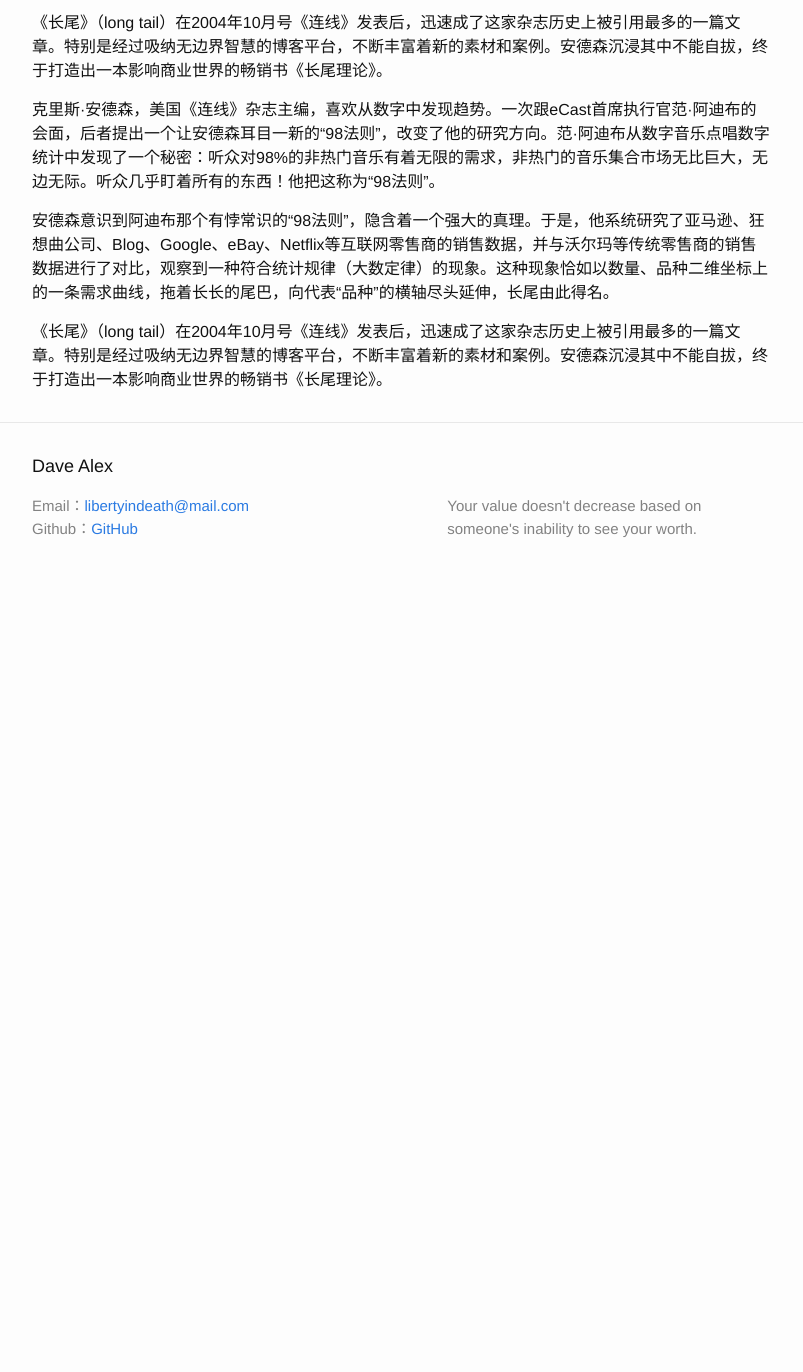
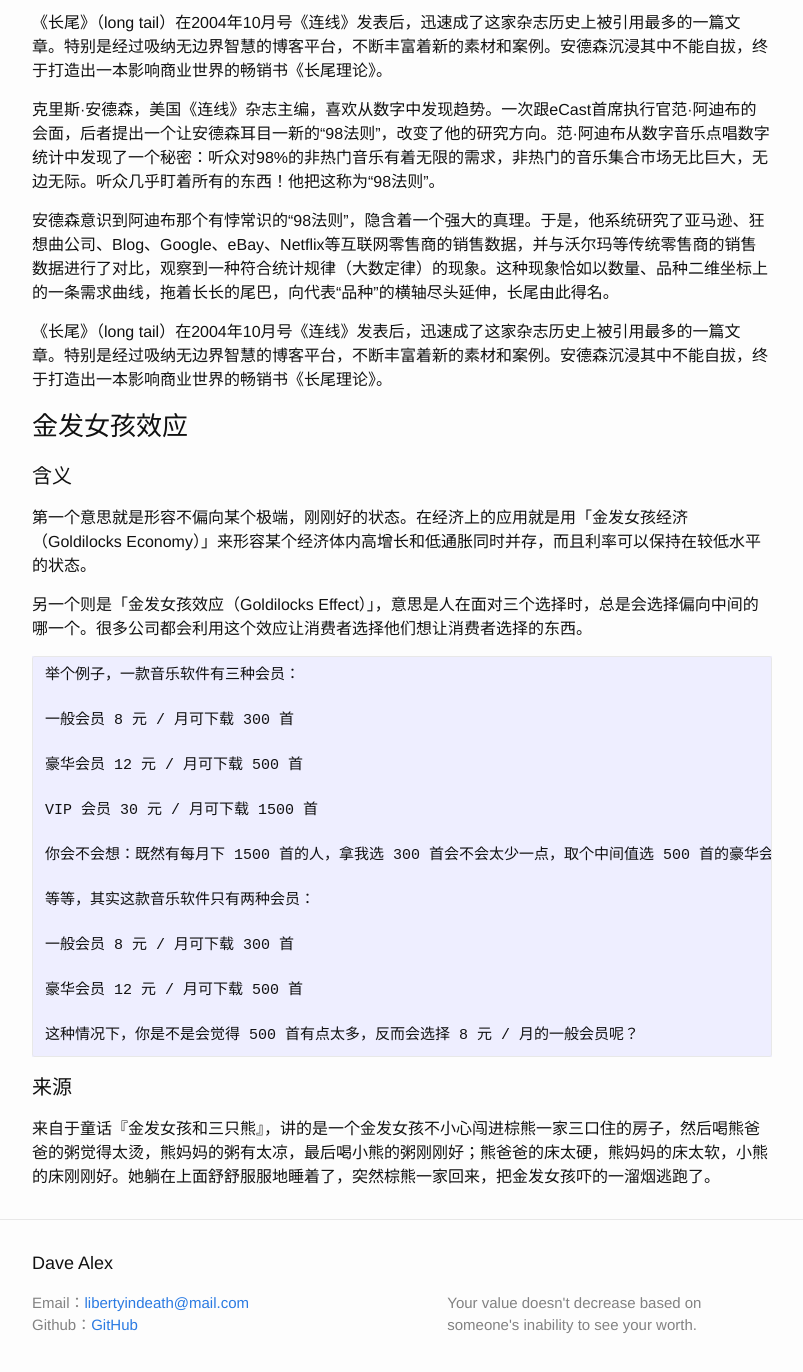
Before and after one commit to LibertyinDeath/libertyindeath.github.com, a Jekyll site: the page built from _posts/2017-01-03-somewords.markdown, in a window 1280 px wide and 1400 px high, scrolled down 2304 px. Shown: the top 1372 px of the window, without its empty margins (238-1041 px from the left). Built offline with Jekyll 4.4.1, drawn with Linux system fonts in a browser that asks for light colours; before the commit the page ends 2934 px from its top, so only the background shows below that.

Commit message:
金发女孩

````diff
--- a/_posts/2017-01-03-somewords.markdown
+++ b/_posts/2017-01-03-somewords.markdown
@@ -64,3 +64,35 @@
 <p>克里斯·安德森，美国《连线》杂志主编，喜欢从数字中发现趋势。一次跟eCast首席执行官范·阿迪布的会面，后者提出一个让安德森耳目一新的“98法则”，改变了他的研究方向。范·阿迪布从数字音乐点唱数字统计中发现了一个秘密：听众对98%的非热门音乐有着无限的需求，非热门的音乐集合市场无比巨大，无边无际。听众几乎盯着所有的东西！他把这称为“98法则”。</p>
 <p>安德森意识到阿迪布那个有悖常识的“98法则”，隐含着一个强大的真理。于是，他系统研究了亚马逊、狂想曲公司、Blog、Google、eBay、Netflix等互联网零售商的销售数据，并与沃尔玛等传统零售商的销售数据进行了对比，观察到一种符合统计规律（大数定律）的现象。这种现象恰如以数量、品种二维坐标上的一条需求曲线，拖着长长的尾巴，向代表“品种”的横轴尽头延伸，长尾由此得名。</p>
 <p>《长尾》（long tail）在2004年10月号《连线》发表后，迅速成了这家杂志历史上被引用最多的一篇文章。特别是经过吸纳无边界智慧的博客平台，不断丰富着新的素材和案例。安德森沉浸其中不能自拔，终于打造出一本影响商业世界的畅销书《长尾理论》。</p>
+
+### 金发女孩效应
+
+#### 含义
+
+<p>第一个意思就是形容不偏向某个极端，刚刚好的状态。在经济上的应用就是用「金发女孩经济（Goldilocks Economy）」来形容某个经济体内高增长和低通胀同时并存，而且利率可以保持在较低水平的状态。</p>
+
+<p>另一个则是「金发女孩效应（Goldilocks Effect）」，意思是人在面对三个选择时，总是会选择偏向中间的哪一个。很多公司都会利用这个效应让消费者选择他们想让消费者选择的东西。</p>
+
+```
+举个例子，一款音乐软件有三种会员：
+
+一般会员 8 元 / 月可下载 300 首
+
+豪华会员 12 元 / 月可下载 500 首
+
+VIP 会员 30 元 / 月可下载 1500 首
+
+你会不会想：既然有每月下 1500 首的人，拿我选 300 首会不会太少一点，取个中间值选 500 首的豪华会员吧，反正跟 VIP 会员比只有一半价钱。
+
+等等，其实这款音乐软件只有两种会员：
+
+一般会员 8 元 / 月可下载 300 首
+
+豪华会员 12 元 / 月可下载 500 首
+
+这种情况下，你是不是会觉得 500 首有点太多，反而会选择 8 元 / 月的一般会员呢？
+```
+
+#### 来源
+
+来自于童话『金发女孩和三只熊』，讲的是一个金发女孩不小心闯进棕熊一家三口住的房子，然后喝熊爸爸的粥觉得太烫，熊妈妈的粥有太凉，最后喝小熊的粥刚刚好；熊爸爸的床太硬，熊妈妈的床太软，小熊的床刚刚好。她躺在上面舒舒服服地睡着了，突然棕熊一家回来，把金发女孩吓的一溜烟逃跑了。
````
